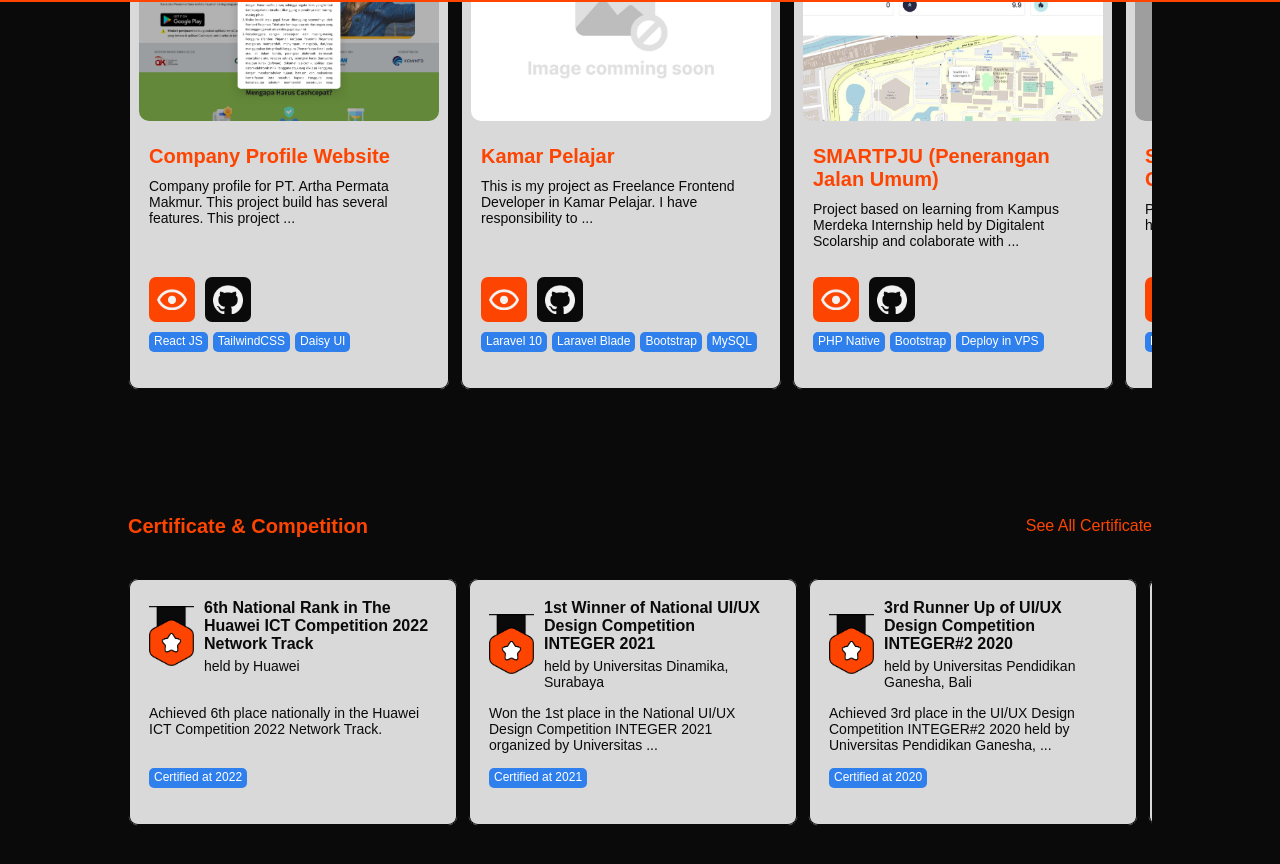
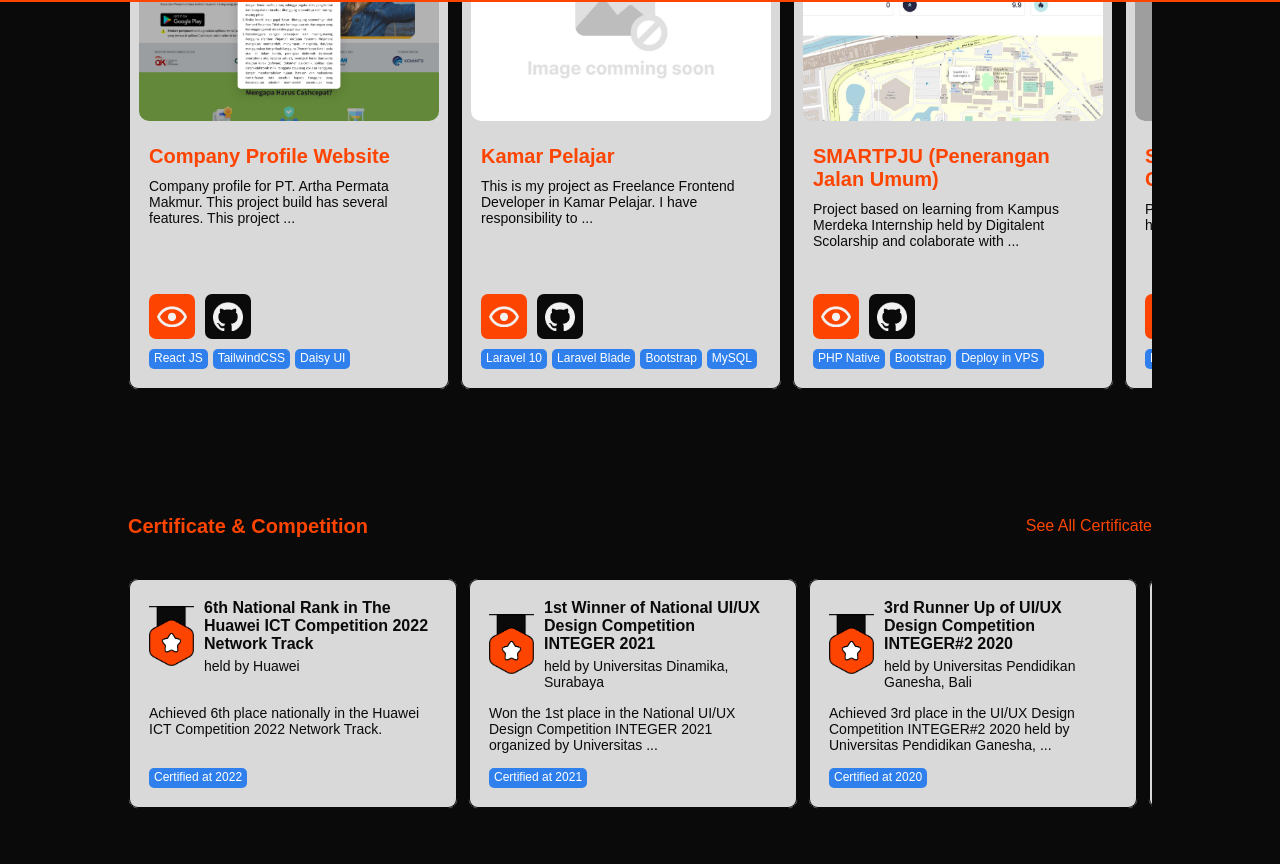
Before and after one commit to Aramdhann/personal-web, a Vue app: page / in a window 1280 px wide. Shown: the part 798-1662 px from the top of the page. Built offline with nearby package versions, Linux system fonts and the light colour scheme; grey boxes are pictures that could not be loaded; a web font is replaced by a local one.

Commit message:
fix tag list

```diff
--- a/src/assets/style.css
+++ b/src/assets/style.css
@@ -153,7 +153,6 @@ h1 {
   display: flex;
   gap: 5px;
   overflow-x: auto;
-  padding-bottom: 17px;
 }
 
 .card-btn-list {
```
